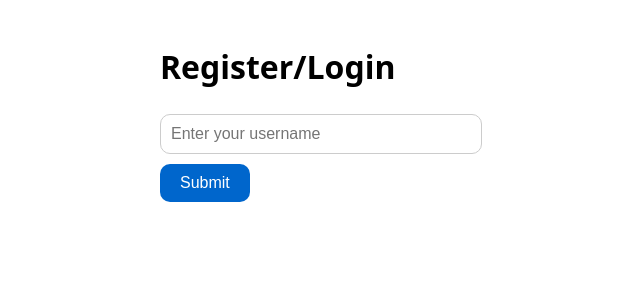
After one commit to alecchendev/noobular-alpha, a Flask app: page /login in a window 1280 px wide. The commit adds this page. Shown: the top 300 px of the page, without its empty margins (80-720 px from the left). Run offline with Flask 3, Linux system fonts and the light colour scheme.

Commit message:
Add basic login and users

```diff
--- a/main.py
+++ b/main.py
@@ -7,6 +7,7 @@ from flask import (
     jsonify,
     redirect,
     send_file,
+    make_response,
 )
 import yaml
 import sqlite3
@@ -48,6 +49,13 @@ def init_database() -> None:
     conn = create_db_connection()
     cursor = conn.cursor()
 
+    # Create users table
+    cursor.execute("""CREATE TABLE IF NOT EXISTS users (
+        id INTEGER PRIMARY KEY,
+        username TEXT NOT NULL UNIQUE,
+        created_at TIMESTAMP DEFAULT CURRENT_TIMESTAMP
+    )""")
+
     # Create courses table
     cursor.execute("""CREATE TABLE IF NOT EXISTS courses (
         id INTEGER PRIMARY KEY,
@@ -55,6 +63,17 @@ def init_database() -> None:
         file_hash BLOB,
         created_at TIMESTAMP DEFAULT CURRENT_TIMESTAMP,
         UNIQUE(file_hash)
+    )""")
+
+    # Create user_courses table (links users to courses)
+    cursor.execute("""CREATE TABLE IF NOT EXISTS user_courses (
+        id INTEGER PRIMARY KEY,
+        user_id INTEGER NOT NULL,
+        course_id INTEGER NOT NULL,
+        created_at TIMESTAMP DEFAULT CURRENT_TIMESTAMP,
+        FOREIGN KEY (user_id) REFERENCES users (id),
+        FOREIGN KEY (course_id) REFERENCES courses (id),
+        UNIQUE(user_id, course_id)
     )""")
 
     # Create lessons table
@@ -215,6 +234,29 @@ def close_db_connection(error: Any) -> None:
         if error:
             db.rollback()
         db.close()
+
+
+@dataclass
+class User:
+    id: int
+    username: str
+
+
+@app.before_request
+def load_logged_in_user() -> None:
+    """Load the logged-in user from the cookie and make it available in g.user"""
+    username = request.cookies.get("username")
+
+    g.user = None
+    if username is None:
+        return
+    db = get_db()
+    cursor = db.cursor()
+    cursor.execute("SELECT id, username FROM users WHERE username = ?", (username,))
+    user_row = cursor.fetchone()
+    if user_row:
+        id, username = user_row
+        g.user = User(id, username)
 
 
 @app.before_request
@@ -834,12 +876,49 @@ def load_course_from_db(course_id: int) -> Optional[Course]:
 
 @app.route("/")
 def index() -> str:
+    print(g.user)
     db = get_db()
     cursor = db.cursor()
     cursor.execute("SELECT id, title FROM courses")
     courses = [(id, title) for id, title in cursor.fetchall()]
 
     return render_template("index.html", courses=courses)
+
+
+@app.route("/login", methods=["GET", "POST"])
+def login() -> Any:
+    if request.method == "GET":
+        return render_template("login.html")
+
+    # POST request - handle form submission
+    username = request.form.get("username")
+    if not username or not username.strip():
+        return "<p>Error: Username is required</p>"
+
+    username = username.strip()
+
+    db = get_db()
+    cursor = db.cursor()
+
+    # Try to create the user (will fail silently if username already exists due to UNIQUE constraint)
+    try:
+        cursor.execute("INSERT INTO users (username) VALUES (?)", (username,))
+        db.commit()
+    except sqlite3.IntegrityError:
+        # Username already exists, which is fine - just log them in
+        pass
+
+    # Create response with redirect and set cookie
+    response = make_response(redirect("/"))
+    response.set_cookie("username", username, httponly=True, samesite="Lax", path="/")
+    return response
+
+
+@app.route("/logout")
+def logout() -> Any:
+    response = make_response(redirect("/"))
+    response.delete_cookie("username", path="/")
+    return response
 
 
 @app.route("/create")
--- a/static/global.css
+++ b/static/global.css
@@ -17,6 +17,7 @@ a:hover {
 }
 
 button {
+    display: block;
     background-color: #0066cc;
     color: white;
     border: none;
@@ -39,6 +40,15 @@ textarea {
     border-radius: 10px;
 }
 
+input[type="text"] {
+    padding: 10px;
+    border: 1px solid #ccc;
+    border-radius: 10px;
+    font-size: 16px;
+    width: 300px;
+    max-width: 100%;
+}
+
 label {
     display: block;
 }
--- /dev/null
+++ b/templates/login.html
@@ -0,0 +1,15 @@
+<!DOCTYPE html>
+<html>
+<head>
+    {% include 'header.html' %}
+    <title>Register/Login</title>
+</head>
+<body>
+    <h1>Register/Login</h1>
+
+    <form method="POST" action="/login">
+        <input type="text" id="username" name="username" placeholder="Enter your username" required>
+        <button type="submit">Submit</button>
+    </form>
+</body>
+</html>
```
Also changed, not shown: templates/index.html (+7 -1 lines).
